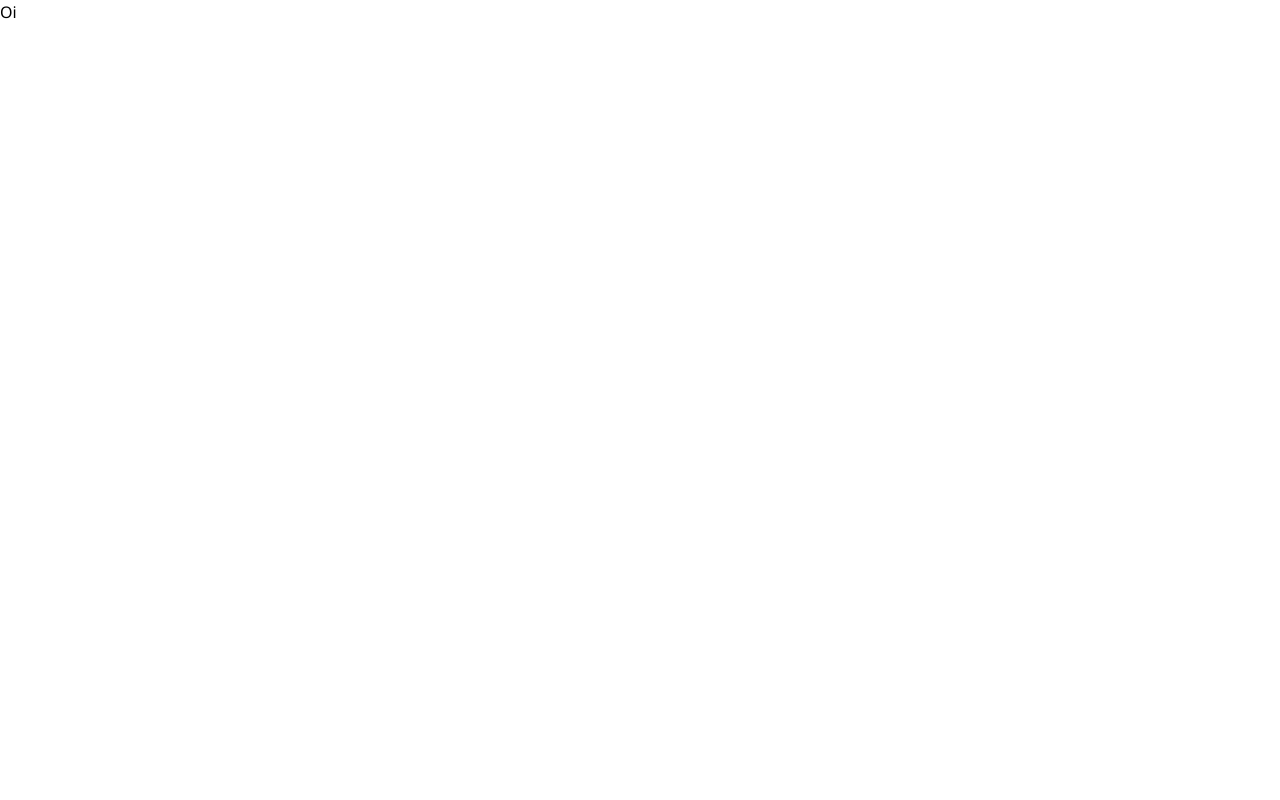
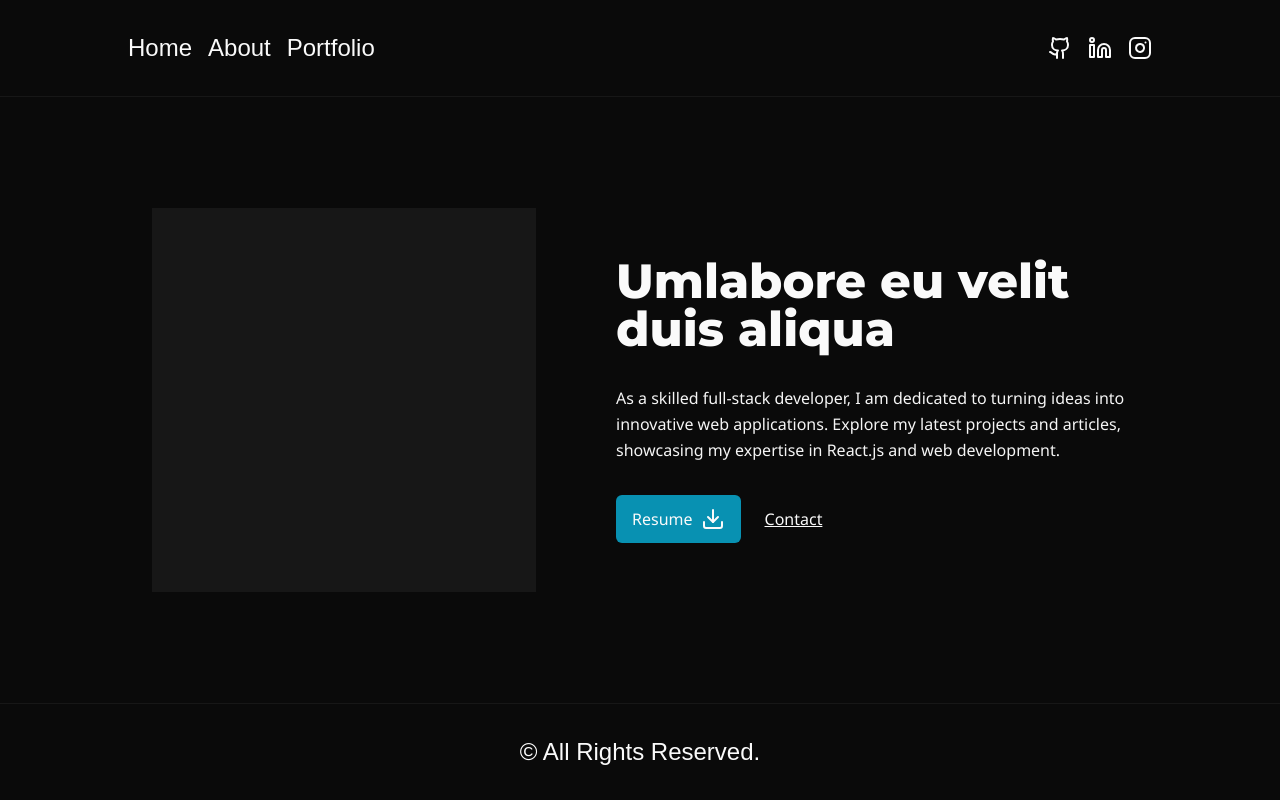
Before and after one commit to Alexxcamargo1000/portfolio-web, a Next.js app: page / in a window 1280 px wide. Built offline with nearby package versions, Linux system fonts and the light colour scheme; a web font is replaced by a local one.

Commit message:
feat: styles page home

```diff
--- a/package.json
+++ b/package.json
@@ -15,6 +15,7 @@
     "autoprefixer": "10.4.14",
     "eslint": "8.42.0",
     "eslint-config-next": "13.4.5",
+    "lucide-react": "^0.244.0",
     "next": "13.4.5",
     "postcss": "8.4.24",
     "react": "18.2.0",
--- a/src/app/layout.tsx
+++ b/src/app/layout.tsx
@@ -1,5 +1,7 @@
+import { Header } from '@/components/Header'
 import './globals.css'
 import { Noto_Sans, Montserrat, Slackside_One } from  "next/font/google"
+import { Footer } from '@/components/Footer'
 
 const noto = Noto_Sans({
   subsets: ['latin'],
@@ -31,7 +33,13 @@ export default function RootLayout({
 }) {
   return (
     <html lang="en" className={`${slacksideOne.variable} ${montserrat.variable} ${noto.variable} `}>
-      <body className='font-noto'>{children}</body>
+      <body className='font-noto bg-neutral-950 text-neutral-50 flex flex-col min-h-screen'>
+        <Header />
+        <div className='flex-1 px-4 flex'>
+          {children}
+        </div>
+        <Footer />
+      </body>
     </html>
   )
 }
--- a/src/app/page.tsx
+++ b/src/app/page.tsx
@@ -1,7 +1,32 @@
 import Image from 'next/image'
+import Link from 'next/link'
+import { Download} from 'lucide-react'
 
 export default function Home() {
   return (
-    <div><h1>Oi</h1></div>
+    <main className='flex flex-1 items-center justify-center gap-20'>
+      <div>
+        <div className='w-96 h-96 bg-neutral-900' />
+      </div>
+
+      <div className='max-w-lg space-y-8'>
+        <h1 className='font-montserrat text-5xl'>Umlabore eu velit duis aliqua</h1>
+        <p className='leading-relaxed text-base text-neutral-100 font-normal'>
+          As a skilled full-stack developer, I am dedicated to turning ideas
+          into innovative web applications. Explore my latest projects and
+          articles, showcasing my expertise in React.js and web development.
+        </p>
+
+        <div className='flex gap-6 items-center'>
+          <button className='px-4 py-3 bg-cyan-600 flex items-center justify-center gap-2 rounded-md hover:bg-cyan-800 transition-colors'>
+            Resume
+            <Download/>
+          </button>
+          <Link href="/" className='underline leading-relaxed hover:text-neutral-400 transition-colors'>
+            Contact
+          </Link>
+        </div>
+      </div>
+    </main>
   )
 }
--- /dev/null
+++ b/src/app/portfolio/page.tsx
@@ -0,0 +1,7 @@
+export default function Portfolio() {
+  return (
+    <div>
+      <h1>portfolio</h1>
+    </div>
+  )
+}
--- /dev/null
+++ b/src/components/Footer.tsx
@@ -0,0 +1,7 @@
+export function Footer() {
+  return (
+    <footer className='flex py-8 items-center justify-center border-t border-t-neutral-900'>
+      <span className='font-slack text-2xl'>© All Rights Reserved.</span>
+    </footer>
+  )
+}
--- /dev/null
+++ b/src/components/Header.tsx
@@ -0,0 +1,26 @@
+import { Github, Linkedin, Instagram } from "lucide-react";
+import Link from "next/link";
+
+export function Header() {
+  return (
+    <div className='px-8 py-8 flex justify-between border-b border-b-neutral-900 sm:px-32'>
+    <nav className='space-x-4'>
+      <Link href="/" className='font-slack text-2xl hover:text-cyan-600 transition-colors'>Home</Link>
+      <Link href="/about" className='font-slack text-2xl hover:text-cyan-600 transition-colors'>About</Link>
+      <Link href="/portfolio" className='font-slack text-2xl hover:text-cyan-600 transition-colors'>Portfolio</Link>
+    </nav>
+
+    <div className='flex items-center gap-4'>
+      <a href="" className='hover:text-cyan-600 transition-colors'>
+        <Github size={24} />
+      </a>
+      <a href="" className='hover:text-cyan-600 transition-colors'>
+        <Linkedin size={24} />
+      </a>
+      <a href="" className='hover:text-cyan-600 transition-colors'>
+        <Instagram size={24} />
+      </a>
+    </div>
+  </div>
+  )
+}
```
Also changed, not shown: 1 other file (tests, documents, lock files or other folders).
